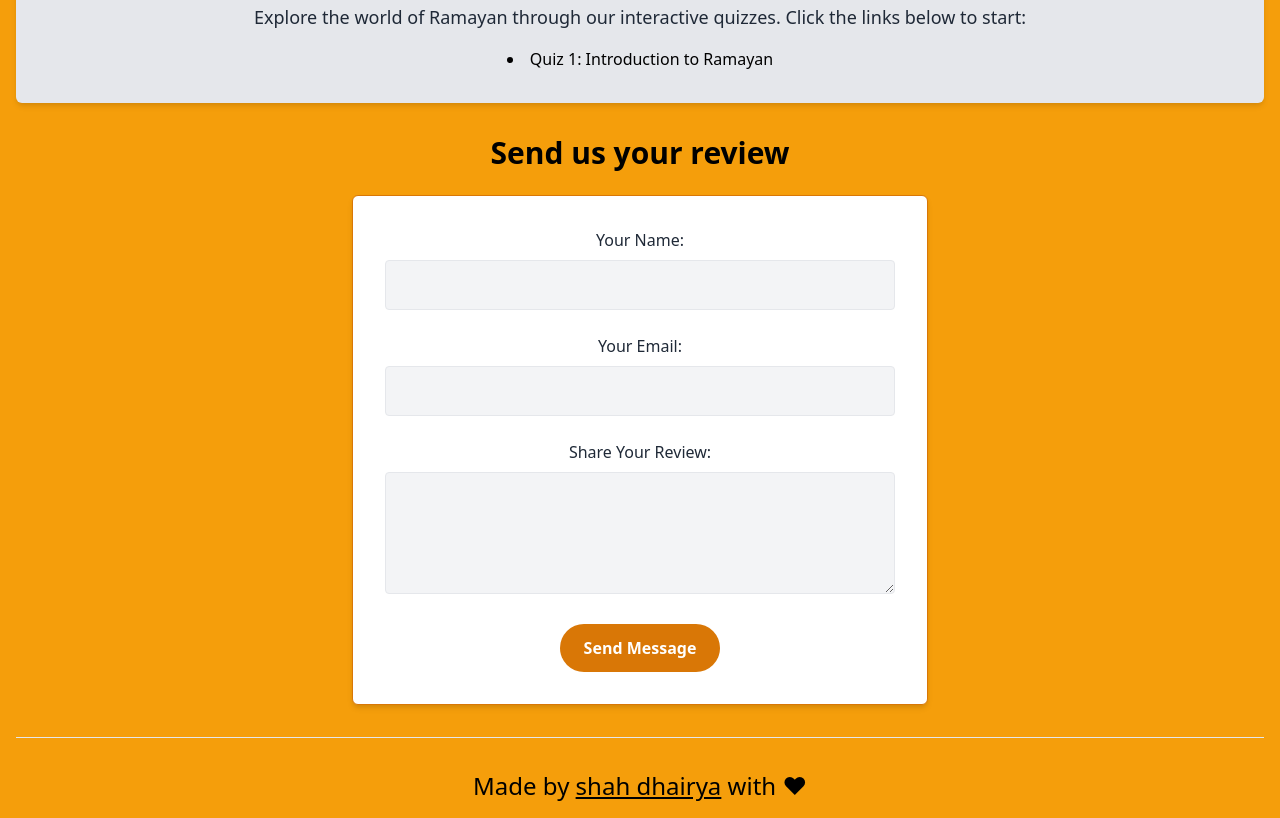
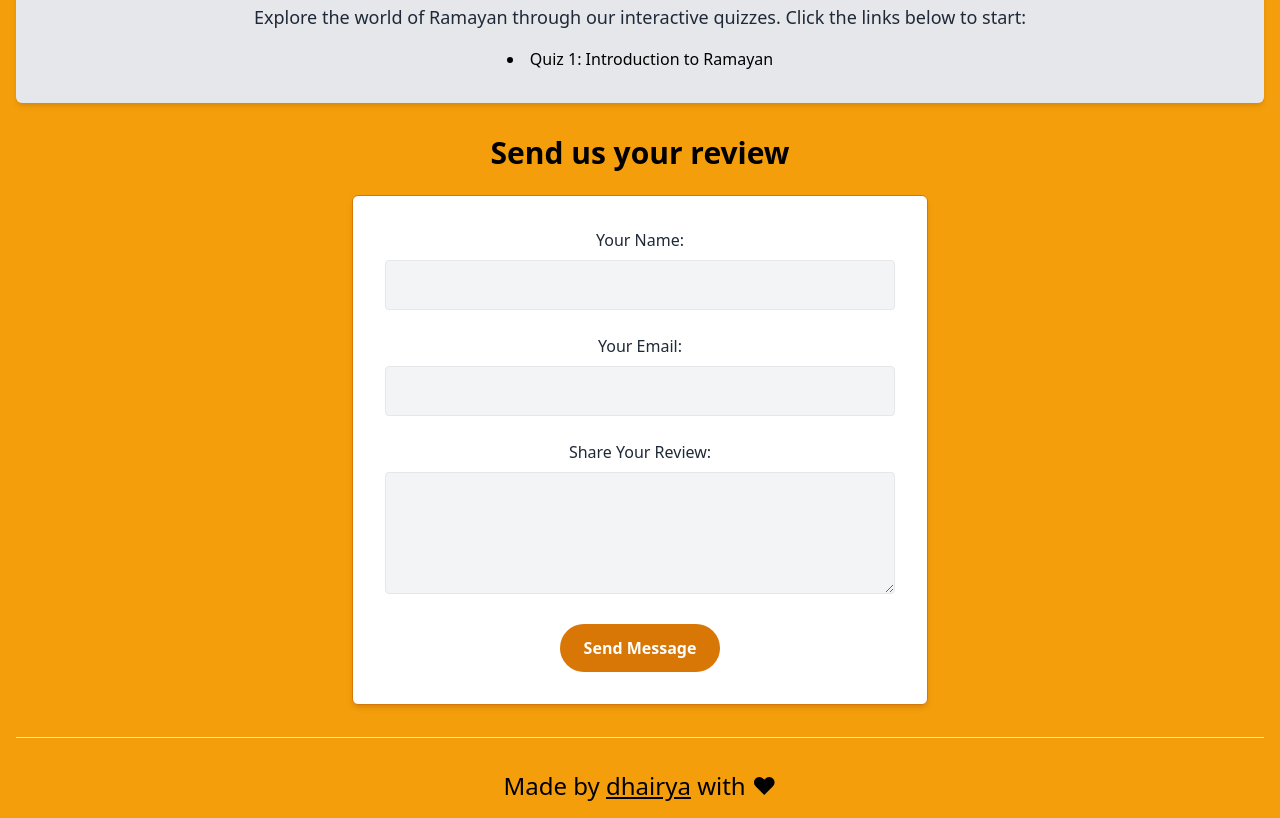
Before and after one commit to shahdhairya12/Ramayan_2024, a plain HTML site: page index.html in a window 1280 px wide. Shown: the part 2649-3467 px from the top of the page. Drawn offline with nearby package versions, Linux system fonts and the light colour scheme.

Commit message:
Update index.html

```diff
--- a/index.html
+++ b/index.html
@@ -286,7 +286,7 @@
         <footer class="mt-4 text-center">
             <div class="foot">
                 <h1 class="text-2xl">Made by <a href="https://github.com/shahdhairya12/" target="_blank"
-                        class="underline">shah dhairya</a>
+                        class="underline">dhairya</a>
                     with ❤</h1>
             </div>
         </footer>
```
